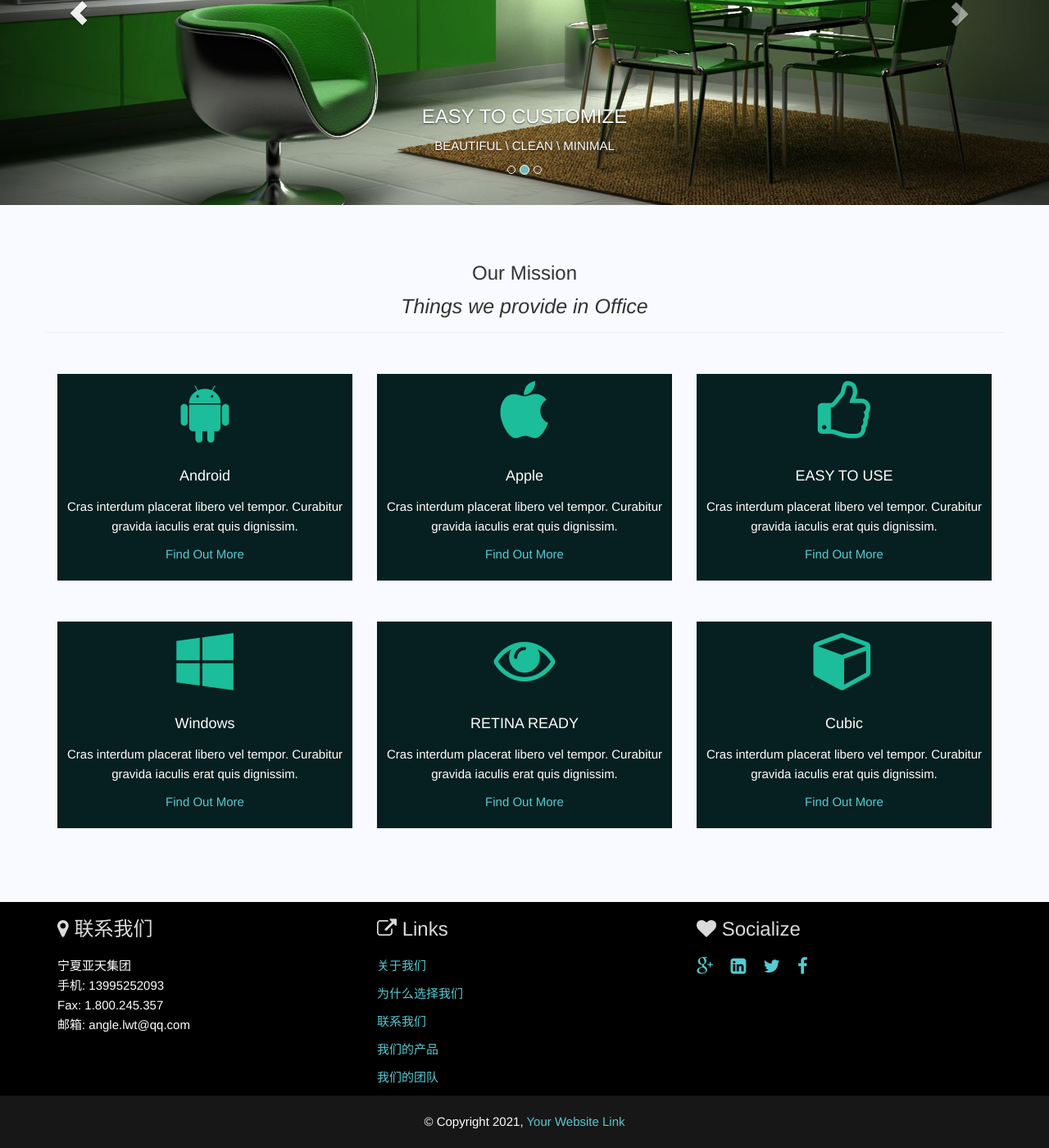
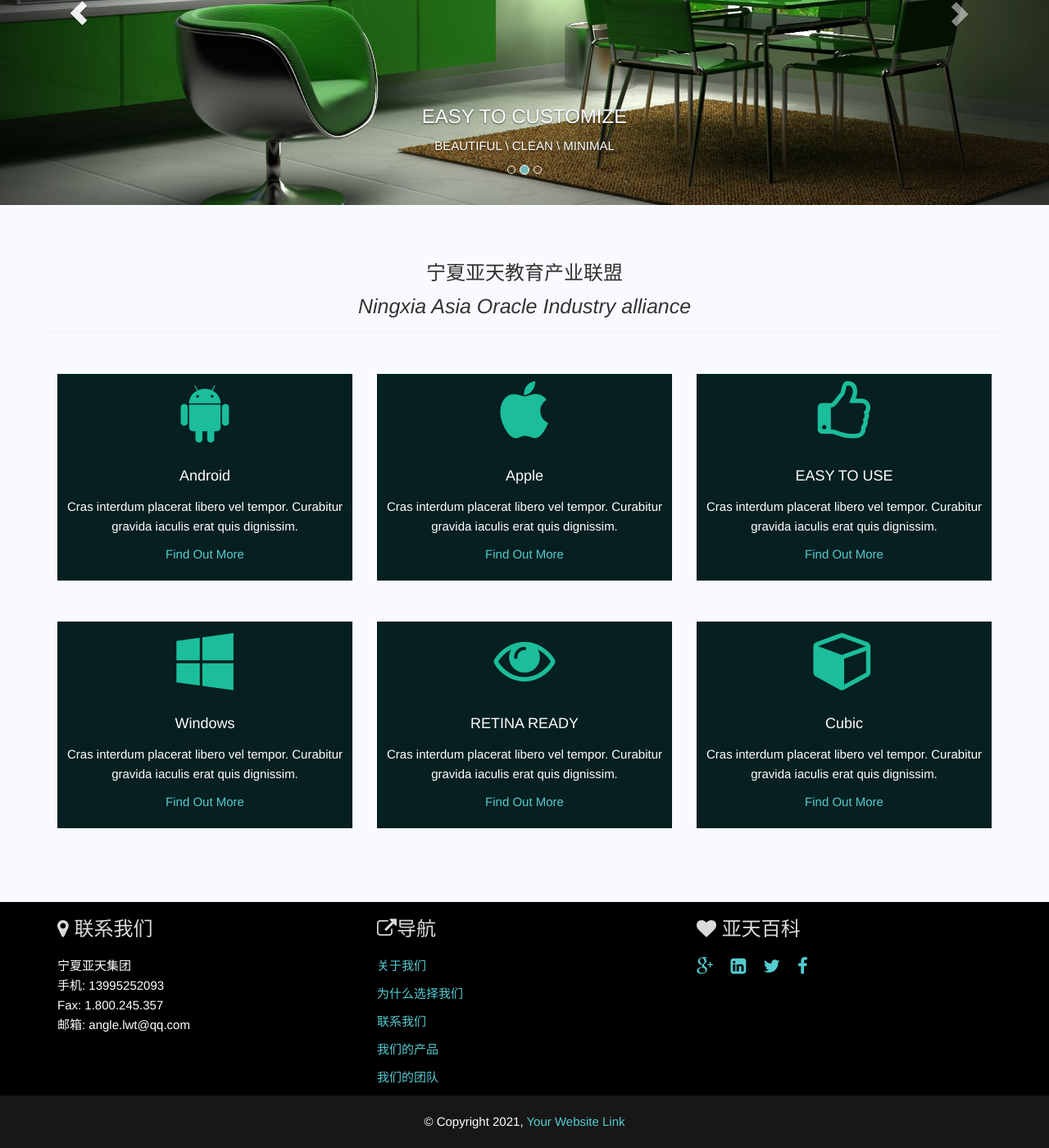
Before and after one commit to AngleLwt/AngleLwt-AngleLwt.github.io, a Jekyll site: the page built from index.html, in a window 1280 px wide and 1400 px high, scrolled down 298 px. Shown: the whole window at 82% size. Built offline with Jekyll 4.4.1, drawn with Linux system fonts in a browser that asks for light colours.

Commit message:
修改中文

```diff
--- a/_includes/footer.html
+++ b/_includes/footer.html
@@ -12,7 +12,7 @@
         </p>
       </div>
       <div class="col-md-4">
-        <h3><i class="fa fa-external-link"></i> Links</h3>
+        <h3><i class="fa fa-external-link"></i>导航</h3>
         <p><a href="/about">关于我们</a></p>
         <p><a href="/about"> 为什么选择我们</a></p>
         <p><a href="/contact">联系我们</a></p>
@@ -20,7 +20,7 @@
         <p><a href="/team">我们的团队</a></p>
       </div>
       <div class="col-md-4">
-        <h3><i class="fa fa-heart"></i> Socialize</h3>
+        <h3><i class="fa fa-heart"></i> 亚天百科</h3>
         <div id="social-icons">
           {% if site.googleplus_link %}
             <a href="{{ site.googleplus_link }}" class="btn-group google-plus">
--- a/_layouts/home_style.html
+++ b/_layouts/home_style.html
@@ -71,8 +71,8 @@
         <div class="container">
             <div class="row">
                 <div class="services-header">
-                    <h3 class="services-header-title">Our Mission</h3>
-                    <p class="services-header-body"><em> Things we provide in Office </em>  </p><hr>
+                    <h3 class="services-header-title">宁夏亚天教育产业联盟</h3>
+                    <p class="services-header-body"><em> Ningxia Asia Oracle Industry alliance </em>  </p><hr>
                 </div>
             </div>
 
```
